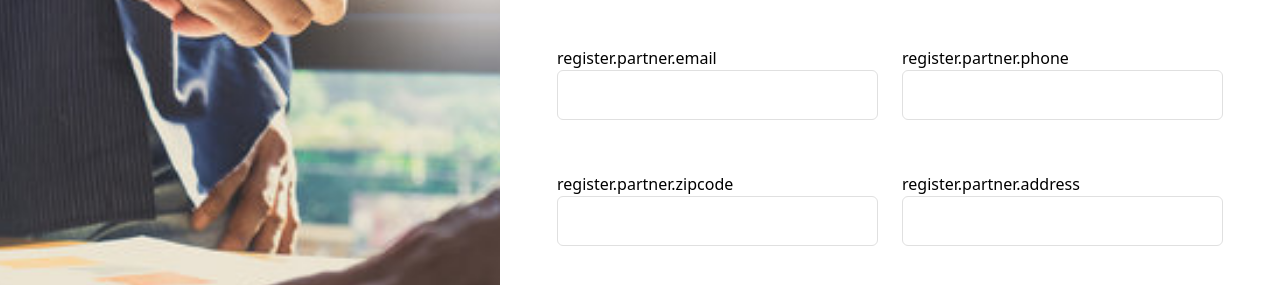
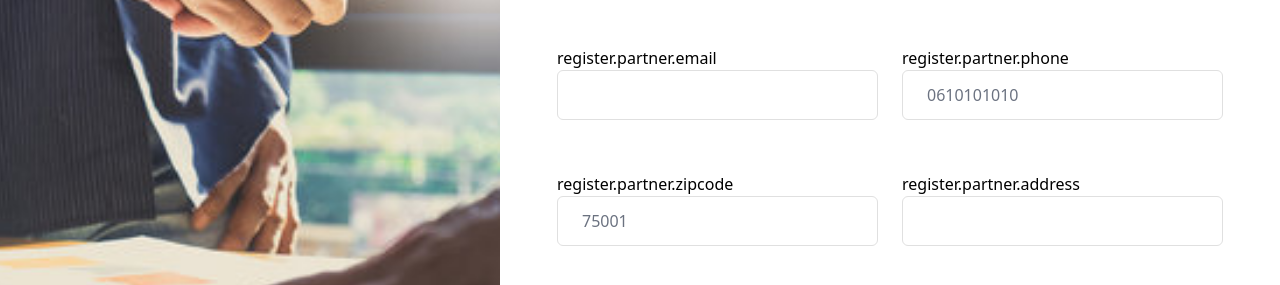
Before and after one commit to Akasuraax/ATD-Front, a React (Vite) app in the folder ATD-Front/: page /register/partenaire in a window 1280 px wide. Shown: the part 432-717 px from the top of the page. Built offline with nearby package versions, Linux system fonts and the light colour scheme; the HTML template or start-up script is replaced by a standard one.

Commit message:
Add pattern to partner

```diff
--- a/ATD-Front/src/page/Register/Forms/partner.jsx
+++ b/ATD-Front/src/page/Register/Forms/partner.jsx
@@ -96,6 +96,8 @@ function PartnerForm() {
                                             type="text"
                                             name="phone"
                                             id="phone"
+                                            pattern="[0-9]{10}"
+                                            placeHorlder="0610101010"
                                         />
                                     </div>
 
@@ -109,6 +111,8 @@ function PartnerForm() {
                                             type="text"
                                             name="zipcode"
                                             id="zipcode"
+                                            pattern="[0-9]{5}"
+                                            placeHorlder="75001 "
                                         />
                                     </div>
                                     <div className="w-full px-3 sm:w-1/2">
```
